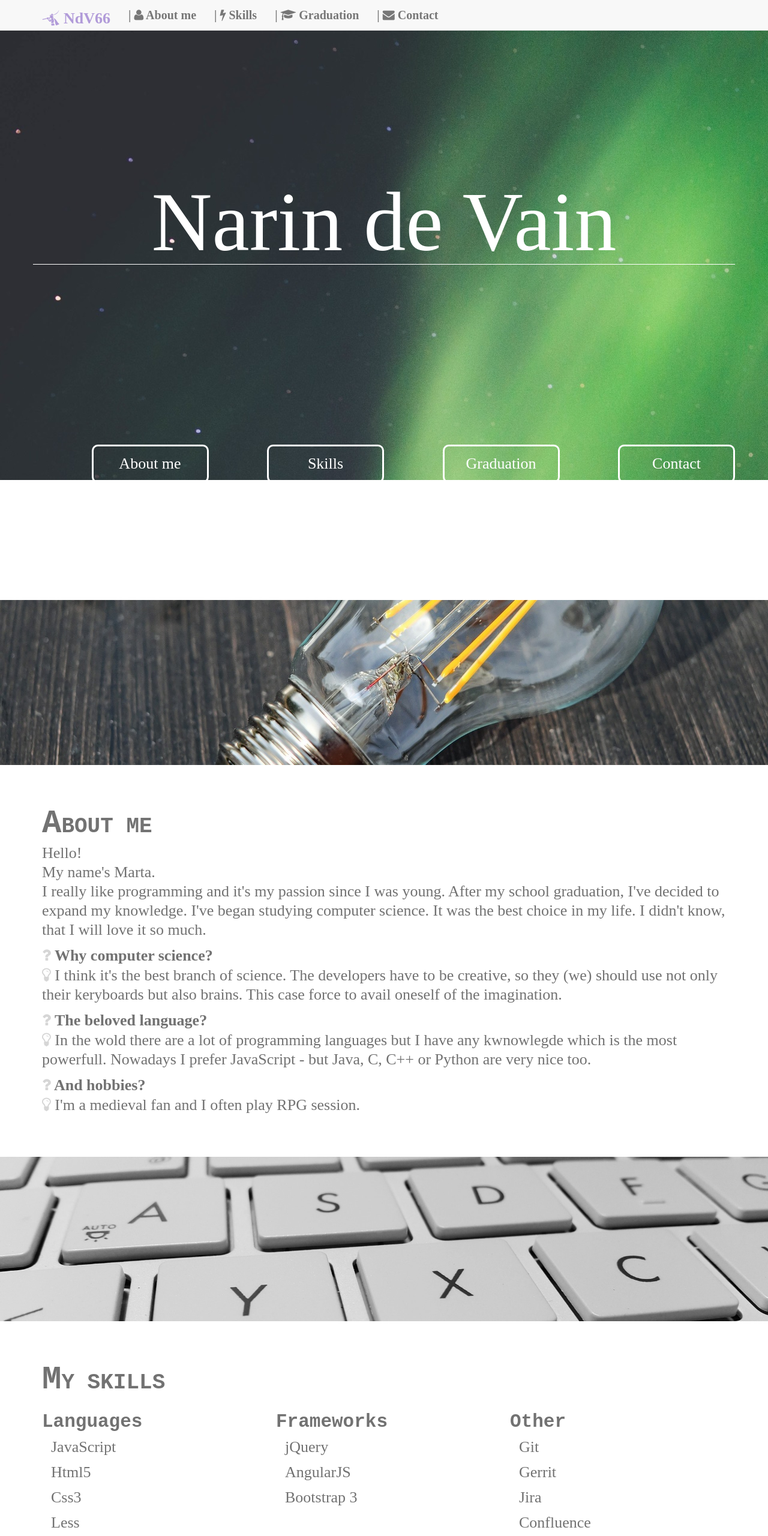
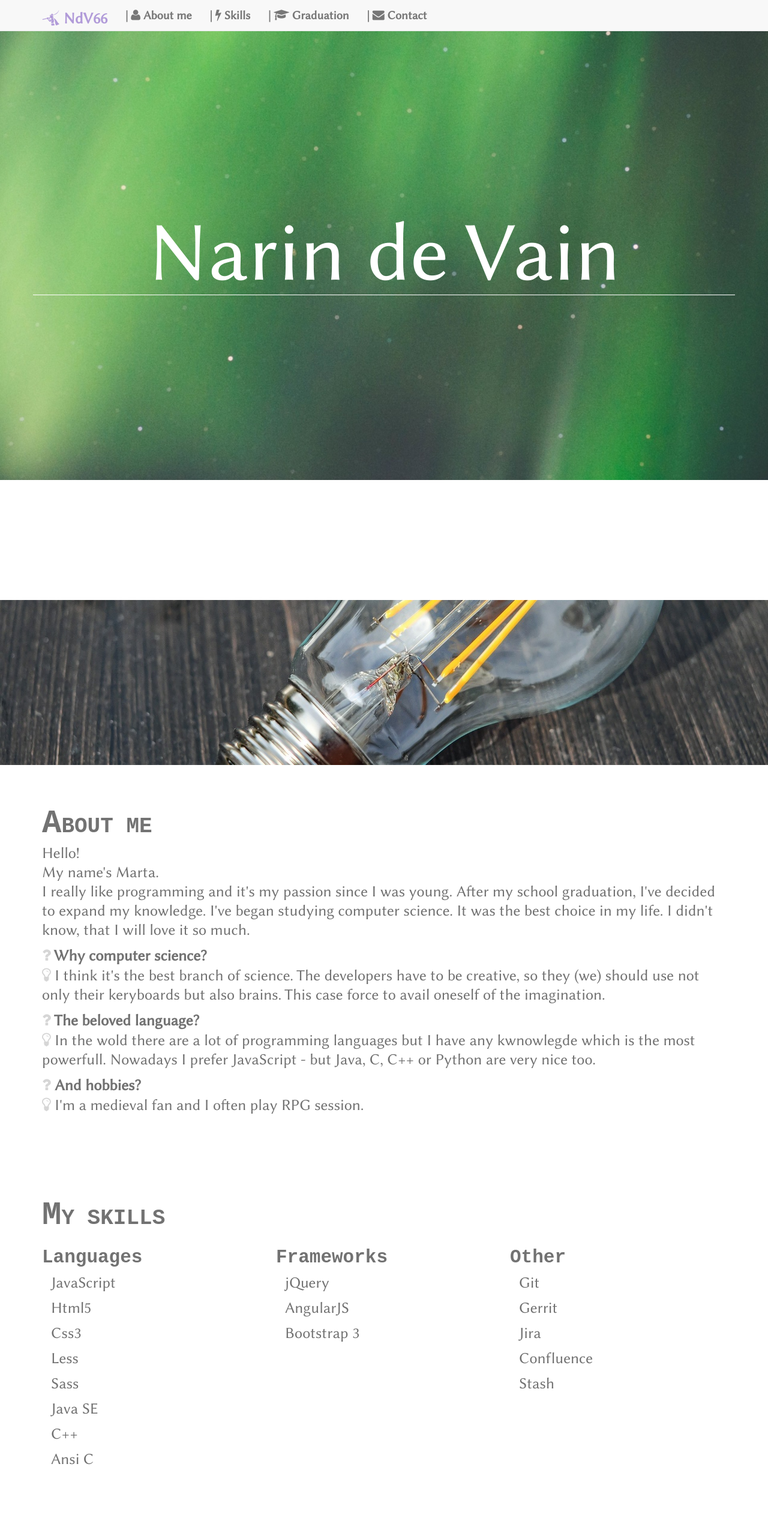
Before and after one commit to NdV66/my-old-github-page, a plain HTML site: page index.html in a window 1280 px wide. Shown: the top 2560 px of the page at 60% size. Drawn offline with Linux system fonts and the light colour scheme; a script that the page names is missing; a web font is replaced by a local one.

Commit message:
bugfixing

```diff
--- a/index.html
+++ b/index.html
@@ -79,7 +79,7 @@
             <main>
                 <section>
                     <!-- ABOUT ME -->
-                    <figure><img src="images/light.jpg" class="img-responsive" alt="about me"></figure>
+                    <figure><img src="images/light.jpg" class="img-responsive center-block" alt="about me"></figure>
                     <article>
                         <div id="about-me" class="section-one">
                             <div class="container text">
@@ -137,7 +137,7 @@
                     <!-- ABOUT ME -->
 
                     <!-- SKILLS -->
-                    <figure><img src="images/key.jpg" class="img-responsive" alt="skills"></figure>
+                    <!--<figure><img src="images/key.jpg" class="img-responsive center-block" alt="skills"></figure>-->
                     <article>
                         <div id="skills" class="container-fluid section-two">
                             <div class="container text">
@@ -183,7 +183,7 @@
                     <!-- SKILLS -->
 
                     <!-- GRADUATION -->
-                    <figure><img src="images/grad.jpg" class="img-responsive" alt="graduation"></figure>
+                    <!--<figure><img src="images/grad.jpg" class="img-responsive center-block" alt="graduation"></figure>-->
                     <article>
                         <div id="graduation" class="container-fluid section-one">
                             <div class="container text">
@@ -207,7 +207,7 @@
                     <!-- GRADUATION -->
 
                     <!-- CONTACT -->
-                    <figure><img src="images/tel.jpg" class="img-responsive" alt="phone"></figure>
+                    <!--<figure><img src="images/tel.jpg" class="img-responsive center-block" alt="phone"></figure>-->
                     <article>
                         <div id="contact" class="container-fluid section-two">
                             <div class="container text">
--- a/js/main.js
+++ b/js/main.js
@@ -10,7 +10,6 @@ $(document).ready(function main(){
 
         function setPositionTop(newPosition){
             sectionPositionTop = newPosition;
-            console.log("RESIZED! " + sectionPositionTop);
         }
         /**
          * This function creates an overlaing of div#image.
--- a/scss/main.scss
+++ b/scss/main.scss
@@ -36,7 +36,6 @@ $name-size: 140px;
 }
 
 /*------ ------ ------ ------ SECTIONS ------ ------ ------ ------*/
-
 .q-and-a {
     font-size: 16px;
     i {
@@ -188,6 +187,10 @@ footer {
 /*------ ------ ------ ------ Image panel ------ ------ ------ ------*/
 .image {
     background-image: url('../images/back.jpg');
+    background-repeat: no-repeat;
+    background-position: center;
+    background-attachment: fixed;
+    position: static;
     width: 100%;
     height: $height-image;
 }
@@ -195,7 +198,7 @@ footer {
 #names {
     @include text($name-size, $name-size, normal, 'Linux');
     color: #fff;
-    margin-top: 300px;
+    margin-top: 30%;
     cursor: pointer;
     border-bottom: 1px solid #fff;
     -webkit-user-select: none;
@@ -214,11 +217,15 @@ footer {
     position: absolute;
     right: 0;
     left: 0;
+    background-color: $active-grey;
 }
 
+figure {
+    background-color: $active-grey;
+}
 /*------ ------ ------ ------ Buttons ------ ------ ------ ------*/
 .buttons {
-    margin-top: 300px;
+    margin-top: 30%;
 }
 
 .btn {
```
Also changed, not shown: css/main.css, fonts/linux.ttf (added), 1 other file.
